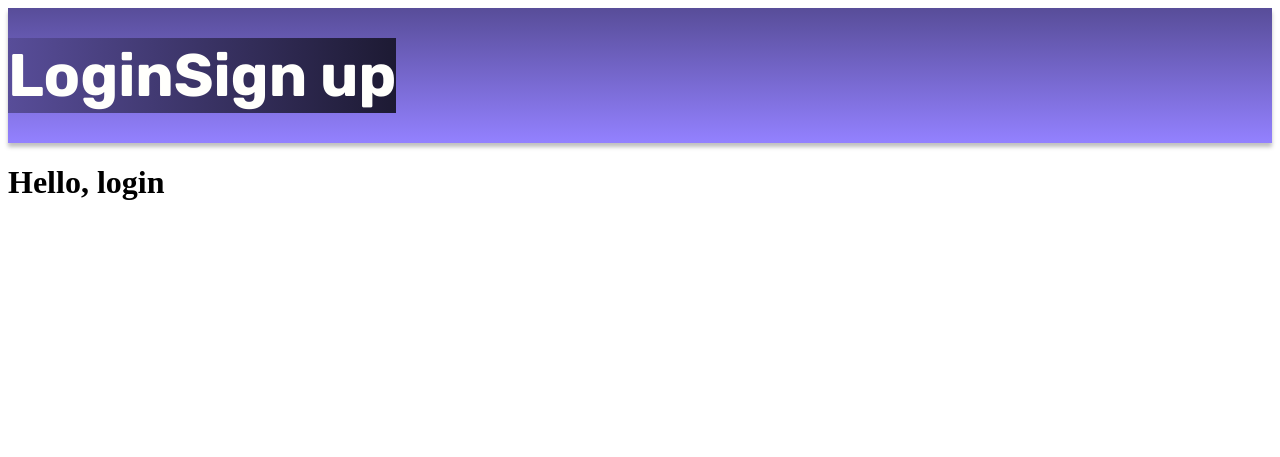
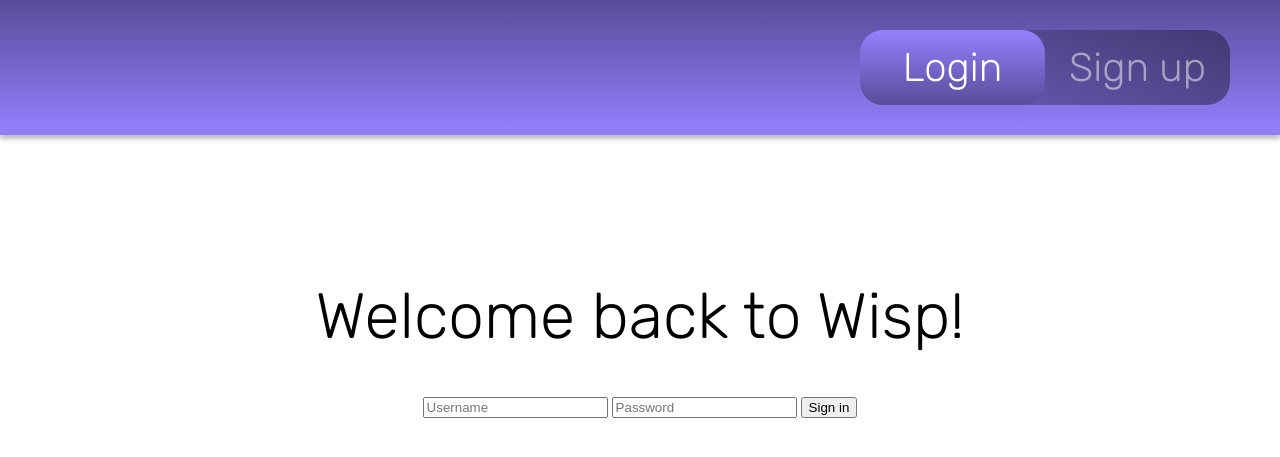
Before and after one commit to Evan-Hedgecock/cs50-final, a Flask app: page /login in a window 1280 px wide. Shown: the top 457 px of the page. Run offline with Flask 3, Linux system fonts and the light colour scheme.

Commit message:
Finish login/signup button, create welcome on login, start login form

```diff
--- a/app.py
+++ b/app.py
@@ -33,3 +33,7 @@ def index():
 @app.route("/login")
 def login():
     return render_template("login.html")
+
+@app.route("/signup")
+def signup():
+    return render_template("signup.html")
--- a/static/styles.css
+++ b/static/styles.css
@@ -1,22 +1,45 @@
 
 :root {
     --pink: #9381FF;
-    --purple: #584D99;
+    --purple: #584d99;
     --dark-purple: #1D1A33;
     --white: #FFFFFC;
+    --white50: #FFFFFC80;
+    --purple50: #584d9980;
+    --pink50: #9381FF80;
+    --dark-purple50: #1D1A3380;
+
+    --h1-font: "Rubik", sans-serif;
+    --h1-size: 64px;
+    --h1-weight: 300;
+    --h1-color-primary: black;
+
+    --h2-size: 40px;
+
+    --button-curve: 23px;
+
+    --input-curve: 15;
+
+    --sm-shadow: 0px 4px 4px rgb(0, 0, 0, 25%);
+}
+
+body {
+    margin: 0px;
 }
 
 .header {
-    font-size: 40px;
-    color: var(--white);
-    font-family: "Rubik", sans-serif;
-    font-weight: 300;
+    font-size: var(--h2-size);
     height: 135px;
-    max-width: 100%;
+    width: 100%;
     background-image: linear-gradient(var(--purple), var(--pink));
-    box-shadow: 0px 4px 4px rgb(0, 0, 0, 25%);
+    box-shadow: var(--sm-shadow);
     display: flex;
     align-items: center;
+    box-sizing: border-box;
+}
+
+.login-header {
+    justify-content: end;
 }
 
 .navbar {
@@ -28,15 +51,66 @@
 }
 
 .login-signup-button {
-    background-image: linear-gradient(to right, var(--purple), var(--dark-purple));
+    background-image: linear-gradient(to right, var(--purple50), var(--dark-purple50));
     display: flex;
     flex-direction: row;
     align-items: center;
     height: 75px;
-    max-width: 100%;
-
+    width: 370px;
+    justify-content: space-evenly;
+    text-align: center;
+    border-radius: var(--button-curve);
+    margin-right: 50px;
 }
 
-.login-signup-nav {
+.nav-link {
+    text-decoration: none;
+    color: var(--white);
+    font-size: var(--h1-font);
+    font-family: var(--h1-font);
+    font-weight: var(--h1-weight);
+}
 
+.active-login-signup {
+    background-image: linear-gradient(to bottom, var(--pink), var(--purple));
+    border-radius: var(--button-curve);
 }
+
+.inactive-login-signup {
+    color: var(--white50)
+}
+
+.nav-button {
+    display: flex;
+    width: 50%;
+    height: 100%;
+    justify-content: center;
+    align-items: center;
+}
+
+.welcome {
+    display: flex;
+    box-sizing: border-box;
+    justify-content: center;
+    align-items: center;
+    padding-top: 100px;
+}
+
+.h1 {
+    font-family: var(--h1-font);
+    font-size: var(--h1-size);
+    font-weight: var(--h1-weight);
+    color: var(--h1-color-primary);
+}
+
+.login {
+    display: flex;
+    align-items: center;
+    justify-content: center;
+}
+
+.center-items {
+    display: flex;
+    align-items: center;
+    justify-content: center;
+}
--- a/templates/layout.html
+++ b/templates/layout.html
@@ -18,9 +18,13 @@
 </head>
 
 <body>
-    <div class="header">
+    <div class="header login-header">
         <nav>
-            {% block header %}{% endblock %}
+            <div class="login-nav">
+                <div class="login-signup-button">
+                    {% block header %}{% endblock %}
+                </div>
+            </div>
         </nav>
     </div>
 
--- a/templates/login.html
+++ b/templates/login.html
@@ -1,17 +1,20 @@
 {% extends "layout.html" %}
 
 {% block header %}
-<!-- Create a div with the login and sign up in it
-    When on login page it should have a div on it and different color -->
-    <div class="login-nav">
-         <div class="login-signup-button">
-            <h1>Login</h1>
-            <h1>Sign up</h1>
-        </div>
-    </div>
-
+<a class="nav-link nav-button active-login-signup" href="/login">Login</a>
+<a class="nav-link nav-button inactive-login-signup" href="/signup">Sign up</a>
 {% endblock %}
 
 {% block main %}
-    <h1>Hello, login</h1>
+<div class="welcome">
+    <h1 class="h1">Welcome back to Wisp!</h1>
+</div>
+
+<div class="login">
+    <form class="form" action="/login" method="post">
+        <input type="text" class="text-box" id="username" name="username" placeholder="Username">
+        <input type="text" class="text-box" id="password" name="password" placeholder="Password">
+        <input type="submit" class="button" value="Sign in">
+    </form>
+</div>
 {% endblock %}
--- /dev/null
+++ b/templates/signup.html
@@ -0,0 +1,6 @@
+{% extends "layout.html" %}
+
+{% block header %}
+<a class="nav-link nav-button inactive-login-signup flex-center" href="/login">Login</a>
+<a class="nav-link nav-button active-login-signup flex-center" href="/signup">Sign up</a>
+{% endblock %}
```
Also changed, not shown: templates/index.html (+9 -5 lines), templates/sign-up.html (deleted).
